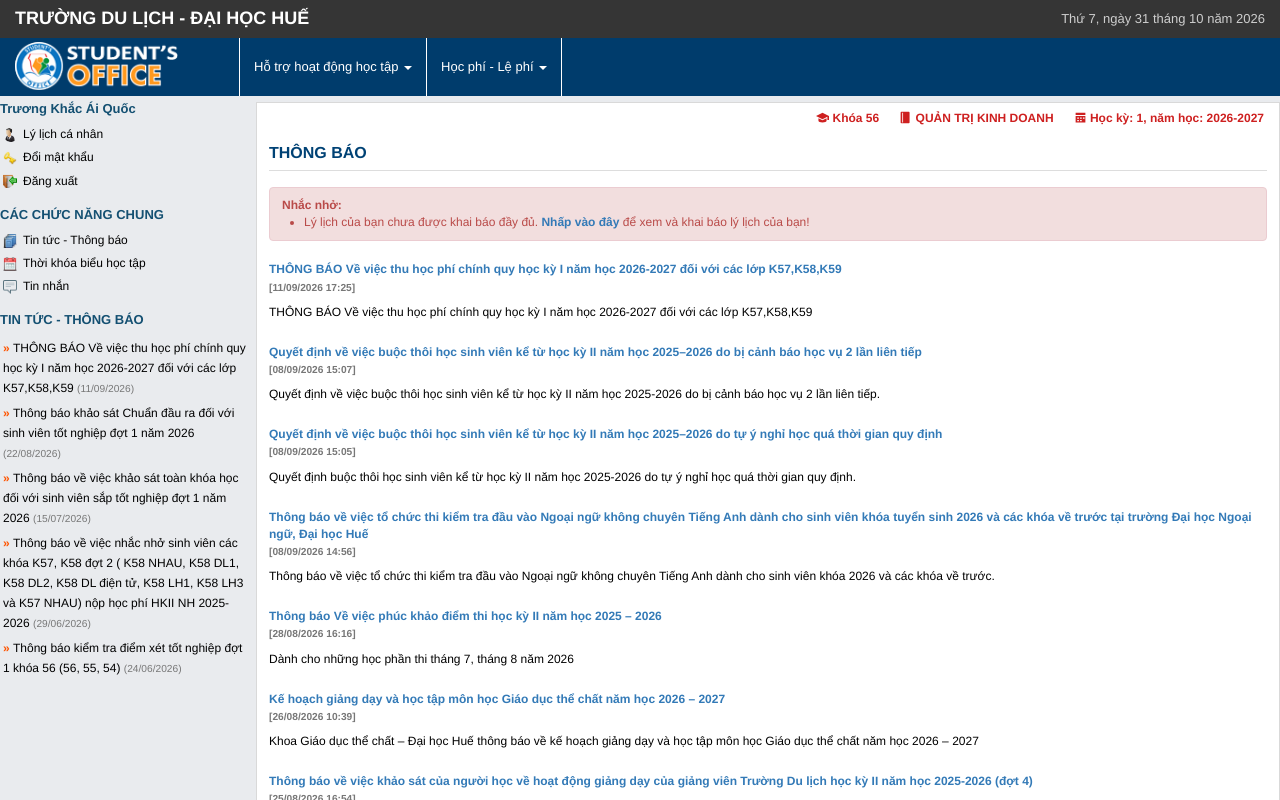
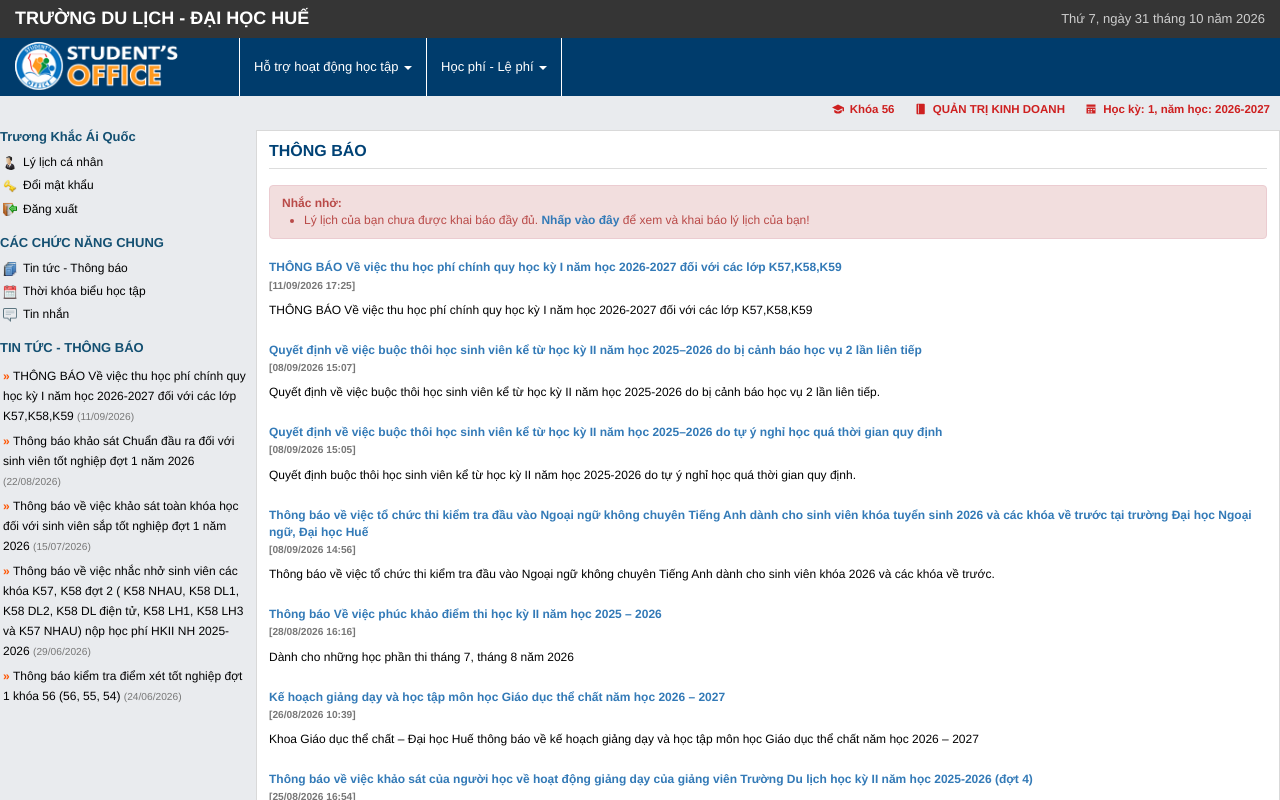
Before and after one commit to tho121651-spec/huht, a React (Vite) app: page /student/News in a window 1280 px wide. Shown: the top 800 px of the page. Built offline with nearby package versions, Linux system fonts and the light colour scheme; sample sign-in values are in the browser's storage.

Commit message:
fix: move StatusBar above wrapper to separate from notification box

```diff
--- a/src/App.jsx
+++ b/src/App.jsx
@@ -37,12 +37,15 @@ import ExamSchedule from './pages/ExamSchedule.jsx'
 import StudyResults from './pages/StudyResults.jsx'
 
 // Layout dùng chung cho các trang sau khi đăng nhập
+// Layout dùng chung cho các trang sau khi đăng nhập
 function MainLayout() {
   return (
     <>
       <div className="container-fluid">
         <Header />
         <Navbar />
+        {/* Đưa StatusBar ra đây: Nằm trên nền xám, phía trên 2 cột */}
+        <StatusBar />
       </div>
 
       <div className="container-fluid" id="wrapper">
@@ -51,9 +54,8 @@ function MainLayout() {
           <Sidebar />
         </div>
 
-        {/* CỘT PHẢI: Chứa StatusBar (dòng chữ đỏ góc trên) và Nội dung */}
+        {/* CỘT PHẢI: Khung trắng bắt đầu trực tiếp bằng THÔNG BÁO */}
         <div className="panel-main-content">
-          <StatusBar />
           <div className="hitec-content">
             <div className="row">
               <div className="col-xs-12">
@@ -68,7 +70,6 @@ function MainLayout() {
     </>
   )
 }
-
 // Component xử lý Route Logout
 function Logout() {
   const { logout } = useAuth()
--- a/src/styles/StudentPortal.css
+++ b/src/styles/StudentPortal.css
@@ -316,24 +316,37 @@ small {
 /* ---------- Dòng khóa / ngành / học kỳ ---------- */
 .hitec-status {
   margin-top: 0 !important;
-  padding: 4px 15px 4px 0;
-  font-size: 12px;
-  line-height: 22px;
+  margin-bottom: 2px;
+  padding: 3px 10px 3px 0 !important;
+  font-size: 11.5px;
+  line-height: 20px;
   width: 100%;
+  text-align: right !important; /* Căn sát lề phải */
+  color: #ce2020 !important;    /* Màu chữ đỏ chuẩn */
+  font-weight: bold;
+  white-space: nowrap;          /* Giữ trên 1 hàng, không cho rớt dòng */
+  overflow: hidden;
+  text-overflow: ellipsis;      /* Tự động thu gọn dấu ... nếu màn hình hẹp */
+  box-sizing: border-box;
+}
+
+.hitec-status a {
+  color: #ce2020 !important;
+  text-decoration: none;
 }
 
 .hitec-status a:hover,
 .hitec-status a:focus {
-  text-decoration: none;
+  text-decoration: underline;
 }
 
 .glyphicon-svg {
-  width: 13px;
-  height: 13px;
+  width: 12px;
+  height: 12px;
   fill: currentColor;
   vertical-align: -2px;
+  margin-right: 3px;
 }
-
 /* ---------- Bố cục 2 cột chính ---------- */
 #wrapper {
   padding: 6px 15px 10px; /* Thu gọn padding trên để kéo nội dung sát lên nữa */
```
